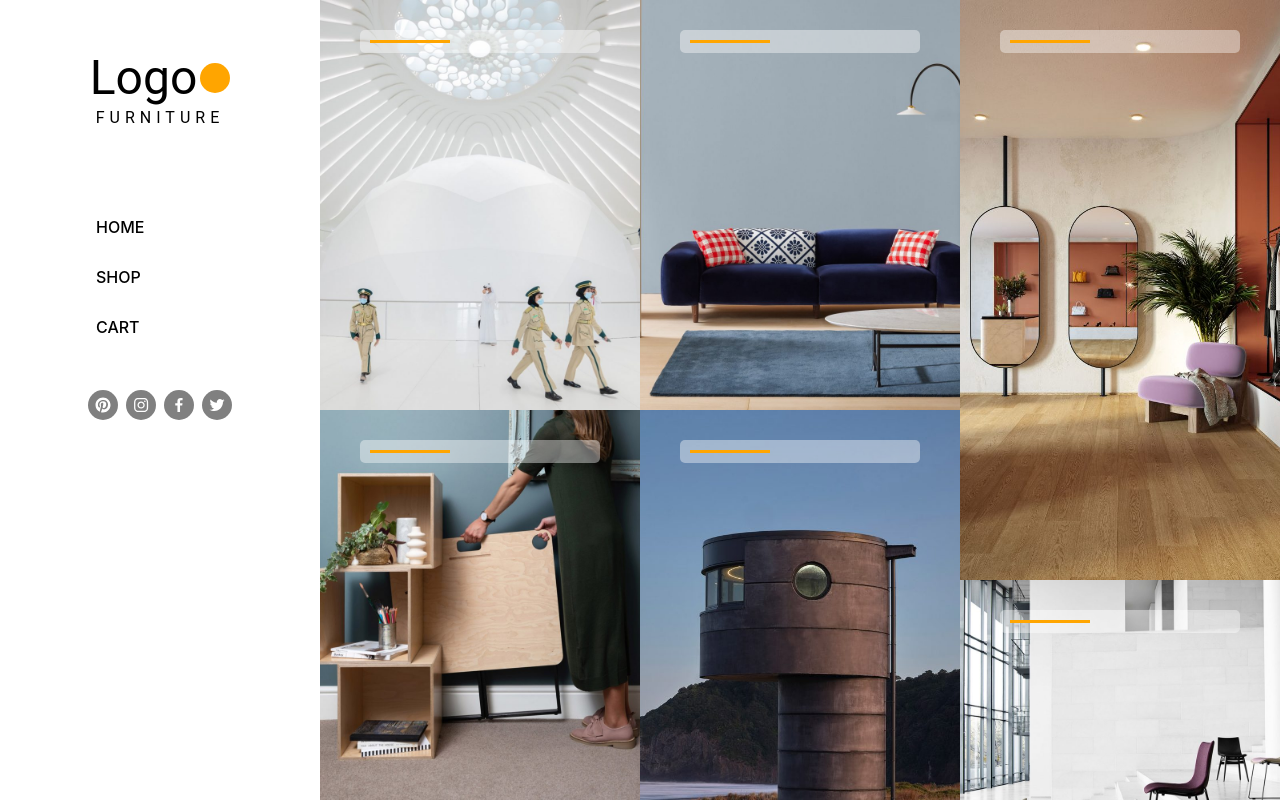
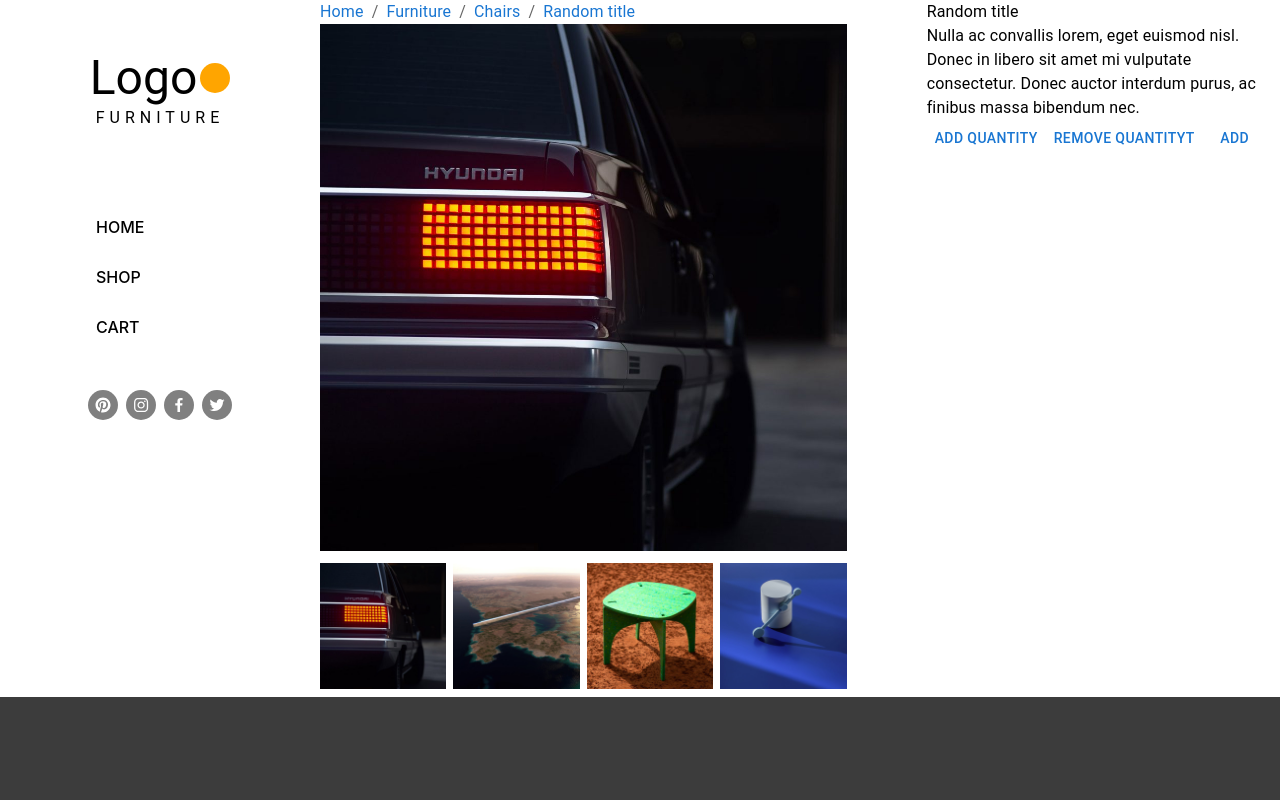
Before and after one commit to damiankuchta/storeTemplate, a React (Create React App) app in the folder frontend/: page / in a window 1280 px wide. Shown: the top 800 px of the page. Built offline with nearby package versions, Linux system fonts and the light colour scheme.

Commit message:
simple product view

```diff
--- /dev/null
+++ b/frontend/src/components/Image.js
@@ -0,0 +1,9 @@
+import React from "react"
+import Box from "@mui/material/Box";
+
+export default function Image({sx, src, onClick}) {
+
+    return (
+        <Box as={'img'} src={src} sx={sx} onClick={onClick}/>
+    )
+}
--- /dev/null
+++ b/frontend/src/features/products/components/Product.js
@@ -0,0 +1,110 @@
+import React, {useEffect, useState} from "react"
+import {Breadcrumbs, Button, Grid, Link, List, ListItem, Typography} from "@mui/material";
+import {randomPicture} from "../../../utils/randomPicture";
+import Image from "../../../components/Image";
+
+
+const product = {
+    title: "Random title",
+    description: "Nulla ac convallis lorem, eget euismod nisl. Donec in libero sit amet mi vulputate consectetur. Donec auctor interdum purus, ac finibus massa bibendum nec.",
+    variants: [
+        {
+            price: 200,
+            image: randomPicture(),
+            isInStock: true
+        },
+        {
+            price: 200,
+            image: randomPicture(),
+            isInStock: true
+        },
+        {
+            price: 200,
+            image: randomPicture(),
+            isInStock: true
+        },
+        {
+            price: 200,
+            image: randomPicture(),
+            isInStock: true
+        },
+    ]
+}
+
+
+const mainPictureSx = {
+    width: "100%",
+}
+
+const smallPictureSx = {
+    width: "24%",
+}
+
+const imagesListSx = {
+    display: "flex",
+    flexDirection: "row",
+    justifyContent: "space-between",
+    width: "100%",
+
+}
+
+
+export default function Product() {
+
+    const [products, useProducts] = useState(product)
+    const [quantity, setQuantity] = useState(0);
+    const [currentVariant, setCurrentVariant] = useState({})
+
+    const changeQuantity = (quantity) => {
+        setQuantity(old => {
+            const total = old + quantity
+            return total > 0 ? total : 0
+        })
+    }
+
+    const changeCurrentVariant = (index) => {
+        setCurrentVariant(products.variants[index])
+    }
+
+    useEffect(() => {
+        setCurrentVariant(product.variants[0])
+    }, [product])
+
+    return (
+        <React.Fragment>
+
+            <Grid container spacing={10}>
+                <Grid xs={7} item>
+                    <Breadcrumbs>
+                        <Link underline={'hover'}>Home</Link>
+                        <Link underline={'hover'}>Furniture</Link>
+                        <Link underline={'hover'}>Chairs</Link>
+                        <Link underline={'hover'}>{product.title}</Link>
+                    </Breadcrumbs>
+                    <Image src={currentVariant.image} sx={mainPictureSx}/>
+                    <List sx={imagesListSx}>
+                        {products.variants.map(({image}, index) => {
+                            return <Image sx={smallPictureSx} src={image} as={'img'} onClick={() => changeCurrentVariant(index)}/>
+                        })}
+                    </List>
+
+                </Grid>
+                <Grid xs={5} item>
+                    <Typography>{product.title}</Typography>
+                    <Typography>{product.description}</Typography>
+                    <Button onClick={() => changeQuantity(1)}>Add quantity</Button>
+                    <Button onClick={() => changeQuantity(-1)}>Remove quantityt</Button>
+                    <Button>Add</Button>
+                </Grid>
+            </Grid>
+
+
+            {/*    navigation > Home > Funtiyutre*/}
+
+            {/*    variants picks*/}
+            {/*    starts*/}
+            {/*    quantity*/}
+            {/*    add variatn to cart button*/}
+        </React.Fragment>
+    )
+}
--- a/frontend/src/features/products/components/ShowCaseList.js
+++ b/frontend/src/features/products/components/ShowCaseList.js
@@ -1,21 +1,7 @@
 import React from "react"
 import {Box, Grid} from "@mui/material";
 import ShowcaseProduct from "./ShowcaseProduct";
-
-function importAll(r) {
-    let images = {};
-    r.keys().forEach((item, index) => {
-        images[item.replace('./', '')] = r(item);
-    });
-    return images
-
-}
-
-const images = importAll(require.context('../../../assets/furniture', false, /\.(png|jpe?g|svg)$/));
-
-const randomPicture = () => {
-    return images[Object.keys(images)[Math.floor(Math.random() * Object.keys(images).length)]]
-}
+import {randomPicture} from "../../../utils/randomPicture";
 
 const mainBoxSx = {
     width: "100%",
@@ -63,7 +49,7 @@ export default function ShowCaseList({data}) {
 
 
     return (
-        <Box sx={mainBoxSx} itemID={'product-showcase-list'}>
+        <Box>
 
             {/*3 and 1 column gird*/}
             <Grid display={{"xs": "flex", "md": "none", "lg": "flex"}} container>
--- a/frontend/src/layouts/Main/Main.js
+++ b/frontend/src/layouts/Main/Main.js
@@ -1,10 +1,12 @@
 import React from "react"
 import ShowCaseList from "../../features/products/components/ShowCaseList";
+import Product from "../../features/products/components/Product";
 
 
 export default function Main() {
 
     return (
-        <ShowCaseList/>
+        // <ShowCaseList/>
+        <Product/>
     )
 }
--- /dev/null
+++ b/frontend/src/utils/randomPicture.js
@@ -0,0 +1,14 @@
+function importAll(r) {
+    let images = {};
+    r.keys().forEach((item, index) => {
+        images[item.replace('./', '')] = r(item);
+    });
+    return images
+
+}
+
+const images = importAll(require.context('../assets/furniture', false, /\.(png|jpe?g|svg)$/));
+
+export const randomPicture = () => {
+    return images[Object.keys(images)[Math.floor(Math.random() * Object.keys(images).length)]]
+}
```
